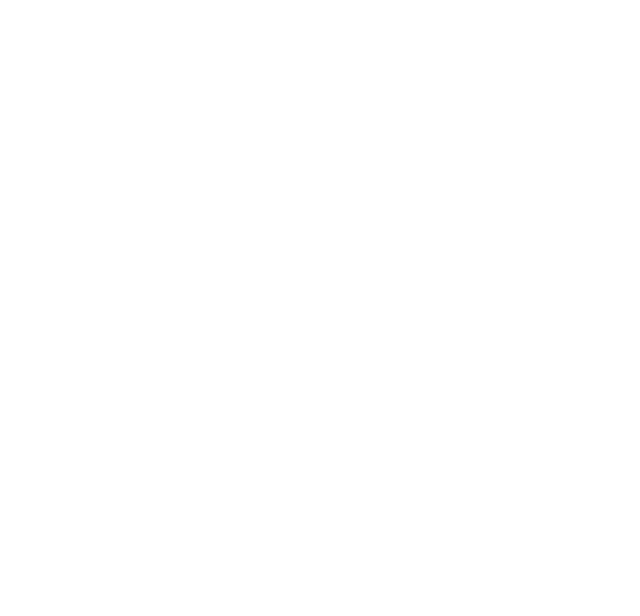
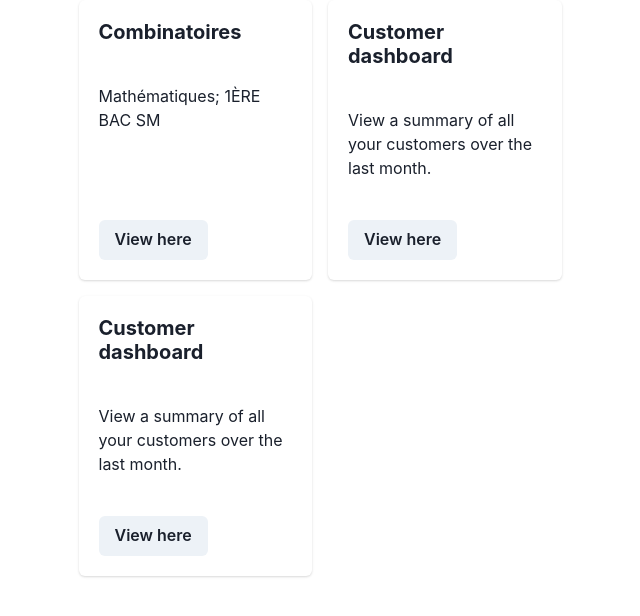
Before and after one commit to BAC-Archive/frontend, a React (Vite) app: page /dash in a window 1280 px wide. Before the commit this address had no page. Shown: the top 616 px of the page, without its empty margins (320-960 px from the left). Built offline with nearby package versions, Linux system fonts and the light colour scheme.

Commit message:
Idk wht i am doing here (just some improvements)

```diff
--- a/src/components/DarkModeSwitch.tsx
+++ b/src/components/DarkModeSwitch.tsx
@@ -1,4 +1,4 @@
-import { useColorMode, Switch, Box, Flex } from '@chakra-ui/react';
+import { useColorMode, Switch, Box, Flex, Center, Divider } from '@chakra-ui/react';
 import { MoonIcon, SunIcon } from '@chakra-ui/icons';
 
 const DarkModeSwitch = () => {
@@ -9,6 +9,9 @@ const DarkModeSwitch = () => {
       <Box mr={2}>
         {colorMode === 'dark' ? <MoonIcon boxSize={6} /> : <SunIcon boxSize={6} />}
       </Box>
+      <Center>
+        <Divider orientation ='vertical'/>
+      </Center>
       <Switch
         isChecked={colorMode === 'dark'}
         onChange={toggleColorMode}
--- a/src/components/FirstCard.tsx
+++ b/src/components/FirstCard.tsx
@@ -8,7 +8,9 @@ import {
 } from "@chakra-ui/react";
 
 
+const MappingData = () => {
 
+}
 
 
 const FirstCard: React.FC = () => {
@@ -17,7 +19,7 @@ const FirstCard: React.FC = () => {
 
     <Card>
       <CardHeader>
-        <Heading size="md">1ère Bac</Heading>
+        <Heading size="md">1ère Bac :</Heading>
       </CardHeader>
       <CardBody>
         <Button
--- a/src/components/LandingTopBar.tsx
+++ b/src/components/LandingTopBar.tsx
@@ -1,6 +1,6 @@
 import React from "react";
 import { Link as ReactLink } from 'react-router-dom';
-import { Flex, Box, Link, Text, HStack, Button, Container, } from "@chakra-ui/react";
+import { Flex, Box, Link, Text, HStack, Button, Container, Divider, Center} from "@chakra-ui/react";
 import DarkModeSwitch from "./DarkModeSwitch";
 
 const LandingTopBar: React.FC = () => {
@@ -9,8 +9,8 @@ const LandingTopBar: React.FC = () => {
       <Flex direction={{ base: "column", md: "row" }} w="100%" px={{ base: "4", md: "10" }} py="5" align="center" justify="space-between">
         <HStack spacing={{ base: "2", md: "4" }} mb={{ base: "4", md: "0" }}>
           <Box padding={{ base: "2", md: "4" }}>
-            <Link as={ReactLink} to="/Home">
-              <Text as="b">Home</Text>
+            <Link as={ReactLink} to="/list">
+              <Text as="b">List</Text>
             </Link>
           </Box>
           <Box padding={{ base: "2", md: "4" }}>
@@ -24,11 +24,13 @@ const LandingTopBar: React.FC = () => {
             </Link>
           </Box>
         </HStack>
-
         <HStack spacing={{ base: "2", md: "4" }}>
-          <Button as={Link} href="https://github.com/BAC-Archive">
-            <Text>Contribute</Text>
+          <Button as={ReactLink} to="dash">
+            <Text>Dashboard</Text>
           </Button>
+          <Center>
+            <Divider orientation ='vertical'/>
+          </Center>
           <DarkModeSwitch />
         </HStack>
       </Flex>
--- a/src/components/SecondCard.tsx
+++ b/src/components/SecondCard.tsx
@@ -17,7 +17,7 @@ const SecondCard: React.FC = () => {
 
     <Card>
       <CardHeader>
-        <Heading size="md">2ème Bac</Heading>
+        <Heading size="md">2ème Bac :</Heading>
       </CardHeader>
       <CardBody>
         <Button
--- a/src/main.tsx
+++ b/src/main.tsx
@@ -1,9 +1,12 @@
 import { createRoot } from 'react-dom/client';
-import { ChakraProvider, CSSReset } from '@chakra-ui/react';
+import { ChakraProvider, CSSReset, extendTheme } from '@chakra-ui/react';
 import { BrowserRouter as Router, Routes, Route } from 'react-router-dom';
 import LandingPage from './pages/LandingPage';
-import HomePage from './pages/HomePage';
+import ListPage from './pages/ListPage';
+import Dashboard from './pages/Dashboard';
+
 const root = createRoot(document.getElementById('root') as HTMLElement);
+
 
 root.render(
   <ChakraProvider>
@@ -11,7 +14,8 @@ root.render(
     <Router>
       <Routes>
         <Route path="/" element={<LandingPage />} />
-        <Route path="/Home" element={<HomePage />} />
+        <Route path="/list" element={<ListPage />} />
+        <Route path="/dash" element={<Dashboard />} />
       </Routes>
     </Router>
   </ChakraProvider>
--- /dev/null
+++ b/src/pages/Dashboard.tsx
@@ -0,0 +1,46 @@
+import React from "react";
+import { Card, CardHeader, CardBody, CardFooter, ChakraProvider, SimpleGrid, Heading, Button, Text, Center} from '@chakra-ui/react';
+const Dashboard: React.FC = () => {
+  return (
+  <Center>
+    <SimpleGrid spacing={4} templateColumns='repeat(auto-fill, minmax(200px, 1fr))'>
+      <Card>
+        <CardHeader>
+          <Heading size='md'>Combinatoires</Heading>
+        </CardHeader>
+        <CardBody>
+          <Text>Mathématiques; 1ÈRE BAC SM</Text>
+      </CardBody>
+      <CardFooter>
+        <Button>View here</Button>
+      </CardFooter>
+      </Card>
+   <Card>
+    <CardHeader>
+      <Heading size='md'> Customer dashboard</Heading>
+    </CardHeader>
+    <CardBody>
+      <Text>View a summary of all your customers over the last month.</Text>
+    </CardBody>
+    <CardFooter>
+      <Button>View here</Button>
+    </CardFooter>
+    </Card>
+    <Card>
+    <CardHeader>
+      <Heading size='md'> Customer dashboard</Heading>
+    </CardHeader>
+    <CardBody>
+      <Text>View a summary of all your customers over the last month.</Text>
+    </CardBody>
+    <CardFooter>
+      <Button>View here</Button>
+    </CardFooter>
+    </Card>
+</SimpleGrid>
+</Center>
+  );
+
+};
+
+export default Dashboard;
--- a/src/pages/HomePage.tsx
+++ /dev/null
@@ -1,28 +0,0 @@
-import React from "react";
-import {
-  Flex,
-  Box,
-  Center,
-} from "@chakra-ui/react";
-
-import FirstCard from "../components/FirstCard";
-import SecondCard from "../components/SecondCard";
-
-const HomePage: React.FC = () => {
-  return (
-    <Center h="100vh">
-      <Flex direction="row" align="center" justify="center">
-
-        <Box mr={4}>
-          <FirstCard />
-        </Box>
-
-        <Box mr={4}>
-          <SecondCard />
-        </Box>
-      </Flex>
-    </Center>
-  );
-};
-
-export default HomePage;
--- /dev/null
+++ b/src/pages/ListPage.tsx
@@ -0,0 +1,18 @@
+import React from "react";
+import {
+  ChakraProvider
+} from "@chakra-ui/react";
+
+import FirstCard from "../components/FirstCard";
+import SecondCard from "../components/SecondCard";
+
+const ListPage: React.FC = () => {
+  return (
+    <ChakraProvider>
+      <FirstCard />
+      <SecondCard />
+    </ChakraProvider>
+  );
+};
+
+export default ListPage;
```
